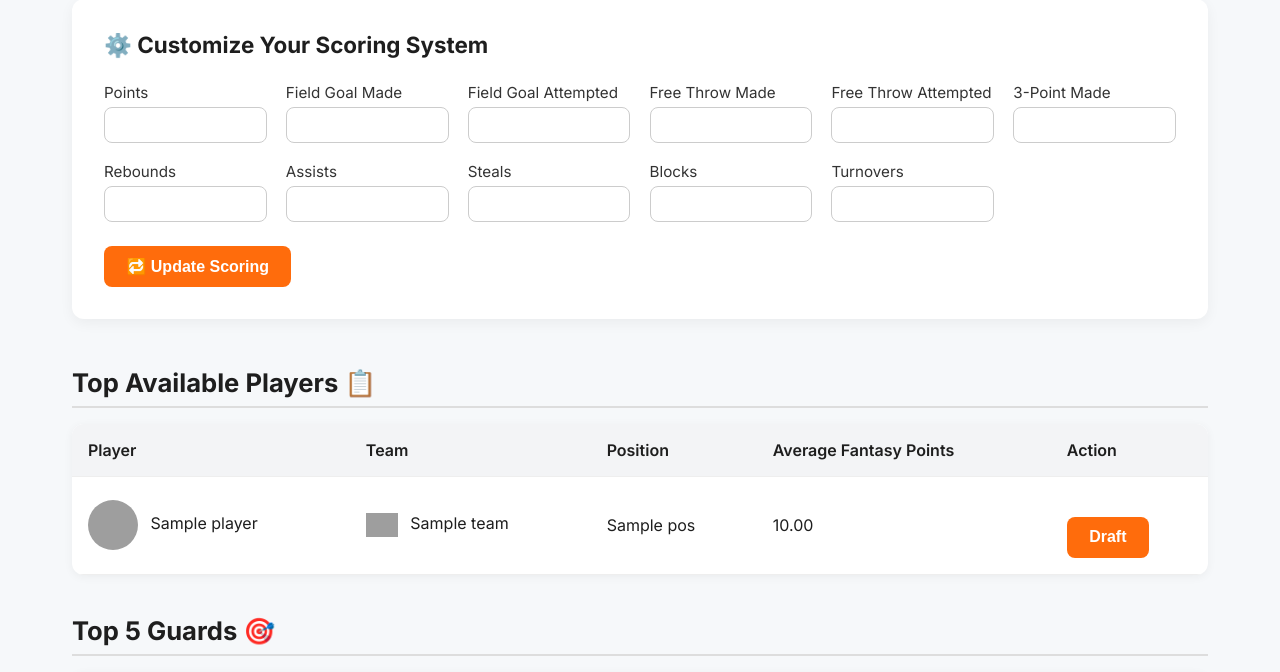
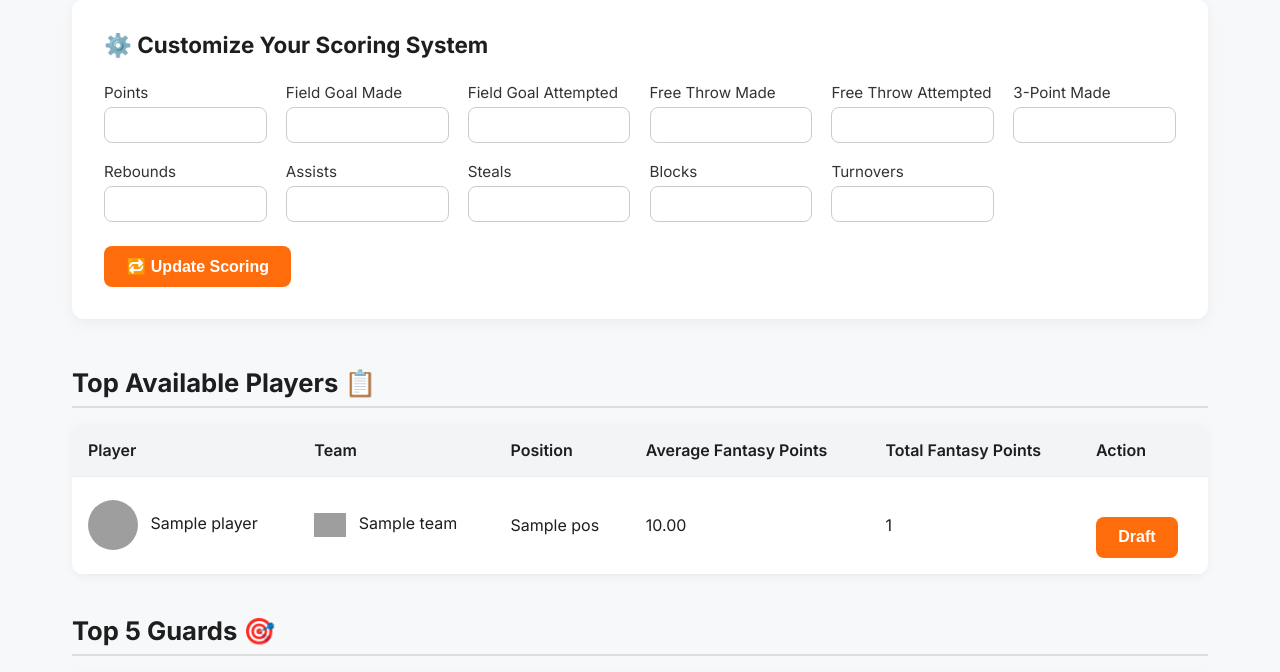
Before and after one commit to stephaustria/fantasy-basketball-draft-assistant, a FastAPI app: template app/templates/index.html in a window 1280 px wide. Shown: the part 136-808 px from the top of the page. Run offline with FastAPI, Linux system fonts and the light colour scheme; the template is opened without the code that fills it: most values are stand-ins (such as "Sample title", 1, 10 or a date in 2020); grey boxes are pictures that could not be loaded.

Commit message:
Added Total Fantasy Points Column

```diff
--- a/app/routes/player_routes.py
+++ b/app/routes/player_routes.py
@@ -11,6 +11,7 @@ router = APIRouter()
 def read_root(request: Request):
     available_df = df[~df["Player"].isin(drafted_players)].copy()
     available_df["FantasyScore"] = available_df.apply(lambda row: calculate_fantasy_score(row, scoring_weights), axis=1)
+    available_df["TotalFantasyPoints"] = available_df["FantasyScore"] * available_df["G"]
     sorted_df = available_df.sort_values(by="FantasyScore", ascending=False)
 
     def top_by_position(pos_keyword):
--- a/app/templates/components/player_table.html
+++ b/app/templates/components/player_table.html
@@ -6,6 +6,7 @@
         {% endif %}
         <th>Average Fantasy Points</th>
         {% if players[0].get('Pos') %}
+        <th>Total Fantasy Points</th>
         <th>Action</th>
         {% endif %}
     </tr>
@@ -27,6 +28,7 @@
         <td>{{ row['Pos'] }}</td>
         {% endif %}
         <td>{{ "%.2f"|format(row['FantasyScore']) }}</td>
+        <td>{{ "%.0f"|format(row['TotalFantasyPoints']) }}</td>
         {% if row.get('Pos') %}
         <td>
             <form method="post" action="/draft">
```
